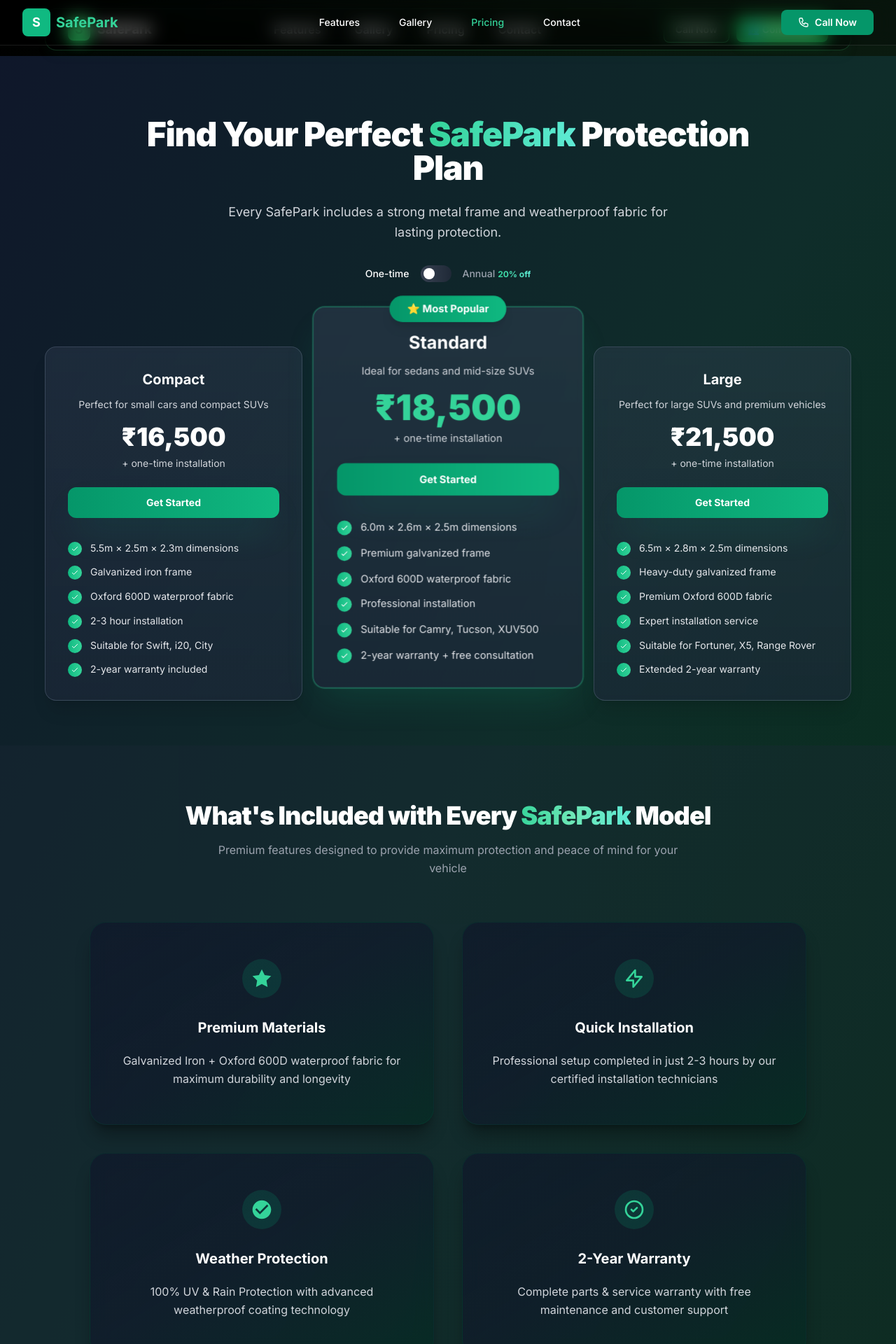
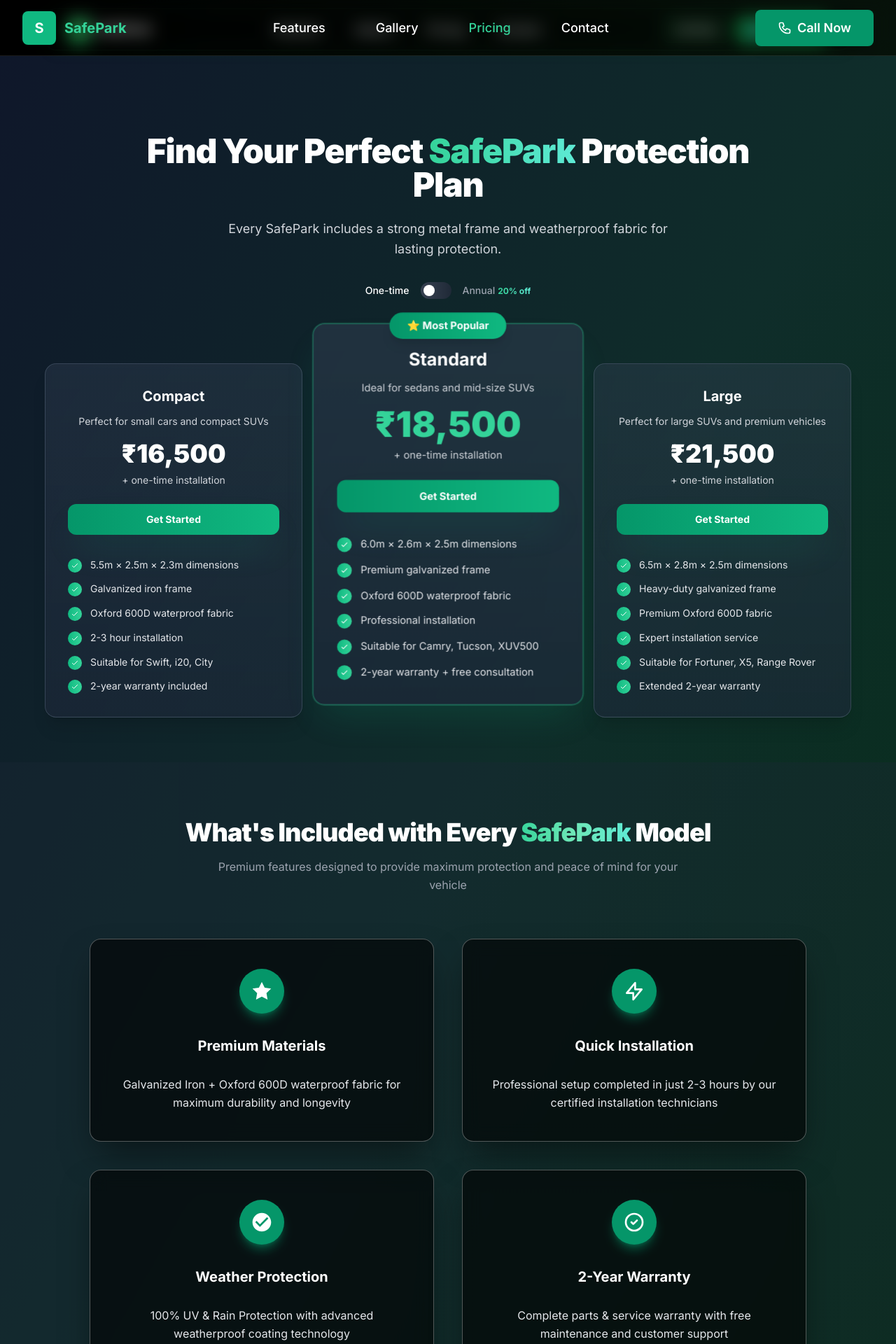
Before and after one commit to skillmates07-stack/safepark-website, a Next.js app: page /pricing in a window 1280 px wide. Shown: the top 1920 px of the page at 70% size. Built offline with nearby package versions, Linux system fonts and the light colour scheme.

Commit message:
Update page.tsx

```diff
--- a/src/app/pricing/page.tsx
+++ b/src/app/pricing/page.tsx
@@ -59,42 +59,42 @@ export default function PricingPage() {
   return (
     <div className="scroll-smooth bg-gradient-to-br from-[#0f172a] via-[#0f2d2a] to-[#052e16] min-h-screen">
 
-      {/* NAVBAR - MATCHING HOMEPAGE */}
-      <header className="fixed top-0 w-full z-50 bg-black/20 backdrop-blur-md border-b border-white/10">
-        <nav className="max-w-7xl mx-auto px-4 sm:px-6 lg:px-8">
-          <div className="flex items-center justify-between h-16">
+      {/* LARGER NAVBAR - MATCHING IMAGE */}
+      <header className="fixed top-0 w-full z-50 bg-black/30 backdrop-blur-md border-b border-white/10 h-20">
+        <nav className="max-w-7xl mx-auto px-8 h-full">
+          <div className="flex items-center justify-between h-full">
 
             {/* Logo */}
-            <div className="flex items-center space-x-2">
-              <div className="w-10 h-10 bg-emerald-500 rounded-lg flex items-center justify-center">
-                <span className="text-white font-bold text-lg">S</span>
+            <div className="flex items-center space-x-3">
+              <div className="w-12 h-12 bg-emerald-500 rounded-lg flex items-center justify-center">
+                <span className="text-white font-bold text-xl">S</span>
               </div>
               <span className="text-emerald-400 font-bold text-xl">SafePark</span>
             </div>
 
-            {/* Desktop Navigation */}
-            <div className="hidden md:flex md:items-center md:space-x-8">
-              <a href="/" className="text-white hover:text-emerald-400 px-3 py-2 rounded-md text-sm font-medium transition-colors">
+            {/* Desktop Navigation - Larger Font */}
+            <div className="hidden md:flex md:items-center md:space-x-12">
+              <a href="/" className="text-white hover:text-emerald-400 px-3 py-2 rounded-md text-lg font-medium transition-colors">
                 Features
               </a>
-              <a href="#gallery" className="text-white hover:text-emerald-400 px-3 py-2 rounded-md text-sm font-medium transition-colors">
+              <a href="#gallery" className="text-white hover:text-emerald-400 px-3 py-2 rounded-md text-lg font-medium transition-colors">
                 Gallery
               </a>
-              <a href="/pricing" className="text-emerald-400 px-3 py-2 rounded-md text-sm font-medium">
+              <a href="/pricing" className="text-emerald-400 px-3 py-2 rounded-md text-lg font-medium">
                 Pricing
               </a>
-              <a href="#contact" className="text-white hover:text-emerald-400 px-3 py-2 rounded-md text-sm font-medium transition-colors">
+              <a href="#contact" className="text-white hover:text-emerald-400 px-3 py-2 rounded-md text-lg font-medium transition-colors">
                 Contact
               </a>
             </div>
 
-            {/* Call Now Button */}
+            {/* Larger Call Now Button */}
             <div className="flex items-center">
               <a
                 href="tel:+919600840058"
-                className="bg-emerald-600 hover:bg-emerald-500 text-white px-6 py-2 rounded-lg text-sm font-semibold transition-colors inline-flex items-center gap-2"
+                className="bg-emerald-600 hover:bg-emerald-500 text-white px-8 py-3 rounded-lg text-lg font-semibold transition-colors inline-flex items-center gap-2 shadow-lg"
               >
-                <svg className="w-4 h-4" fill="none" stroke="currentColor" viewBox="0 0 24 24">
+                <svg className="w-5 h-5" fill="none" stroke="currentColor" viewBox="0 0 24 24">
                   <path strokeLinecap="round" strokeLinejoin="round" strokeWidth="2" d="M3 5a2 2 0 012-2h3.28a1 1 0 01.948.684l1.498 4.493a1 1 0 01-.502 1.21l-2.257 1.13a11.042 11.042 0 005.516 5.516l1.13-2.257a1 1 0 011.21-.502l4.493 1.498a1 1 0 01.684.949V19a2 2 0 01-2 2h-1C9.716 21 3 14.284 3 6V5z" />
                 </svg>
                 Call Now
@@ -105,10 +105,10 @@ export default function PricingPage() {
       </header>
 
       {/* MAIN CONTENT */}
-      <main className="pt-[64px]">
+      <main className="pt-20">
 
         {/* HERO SECTION */}
-        <section className="pt-6 pb-10 px-4 lg:px-8">
+        <section className="pt-8 pb-10 px-4 lg:px-8">
           <div className="max-w-4xl mx-auto text-center">
             <h1 className="text-4xl lg:text-5xl font-black mb-6 leading-tight tracking-tight">
               <span className="text-white">Find Your Perfect</span>{' '}
@@ -214,7 +214,7 @@ export default function PricingPage() {
           </div>
         </section>
 
-        {/* IMPROVED FEATURES SECTION - NO "MOST POPULAR FEATURE" BADGE */}
+        {/* MUCH MORE VISIBLE FEATURE CARDS */}
         <section className="px-4 lg:px-8 py-20 bg-slate-800/30 relative overflow-hidden">
           <div className="max-w-5xl mx-auto relative z-10">
             <h2 className="text-3xl lg:text-4xl font-black text-white mb-4 text-center tracking-tight">
@@ -225,64 +225,64 @@ export default function PricingPage() {
               Premium features designed to provide maximum protection and peace of mind for your vehicle
             </p>
 
-            {/* IMPROVED FEATURE CARDS */}
+            {/* MUCH MORE VISIBLE FEATURE CARDS */}
             <div className="grid grid-cols-1 md:grid-cols-2 gap-10">
 
               {/* Premium Materials */}
-              <div className="group h-[290px] p-10 rounded-3xl border border-emerald-900/30 bg-gradient-to-br from-slate-900/70 via-slate-900/60 to-emerald-950/60 shadow-xl shadow-black/30 backdrop-blur-md transition-all hover:scale-[1.03] hover:shadow-emerald-400/20 hover:border-emerald-400/20">
-                <div className="flex flex-col items-center justify-center gap-3 h-full">
-                  <span className="inline-flex items-center justify-center w-14 h-14 rounded-full bg-emerald-600/20 mb-4 group-hover:bg-emerald-400/30 transition-all">
-                    <svg className="w-8 h-8 text-emerald-400" fill="currentColor" viewBox="0 0 24 24">
+              <div className="group h-[290px] p-10 rounded-2xl border border-white/30 bg-black/60 backdrop-blur-md shadow-2xl shadow-black/50 transition-all duration-300 hover:bg-black/80 hover:border-emerald-400/50 hover:shadow-emerald-400/20 hover:scale-[1.03]">
+                <div className="flex flex-col items-center justify-center gap-4 h-full">
+                  <div className="w-16 h-16 rounded-full bg-emerald-600 shadow-lg shadow-emerald-600/50 flex items-center justify-center mb-4 group-hover:bg-emerald-500 transition-all">
+                    <svg className="w-8 h-8 text-white" fill="currentColor" viewBox="0 0 24 24">
                       <path d="M12 2l3.09 6.26L22 9.27l-5 4.87 1.18 6.88L12 17.77l-6.18 3.25L7 14.14 2 9.27l6.91-1.01L12 2z"/>
                     </svg>
-                  </span>
-                  <h3 className="text-xl font-bold text-white mb-2 text-center">Premium Materials</h3>
-                  <p className="text-gray-300 text-center leading-relaxed">
+                  </div>
+                  <h3 className="text-xl font-bold text-white mb-3 text-center">Premium Materials</h3>
+                  <p className="text-gray-200 text-center leading-relaxed">
                     Galvanized Iron + Oxford 600D waterproof fabric for maximum durability and longevity
                   </p>
                 </div>
               </div>
 
               {/* Quick Installation */}
-              <div className="group h-[290px] p-10 rounded-3xl border border-emerald-900/30 bg-gradient-to-br from-slate-900/70 via-slate-900/60 to-emerald-950/60 shadow-xl shadow-black/30 backdrop-blur-md transition-all hover:scale-[1.03] hover:shadow-emerald-400/20 hover:border-emerald-400/20">
-                <div className="flex flex-col items-center justify-center gap-3 h-full">
-                  <span className="inline-flex items-center justify-center w-14 h-14 rounded-full bg-emerald-600/20 mb-4 group-hover:bg-emerald-400/30 transition-all">
-                    <svg className="w-8 h-8 text-emerald-400" fill="none" stroke="currentColor" viewBox="0 0 24 24" strokeWidth="2">
+              <div className="group h-[290px] p-10 rounded-2xl border border-white/30 bg-black/60 backdrop-blur-md shadow-2xl shadow-black/50 transition-all duration-300 hover:bg-black/80 hover:border-emerald-400/50 hover:shadow-emerald-400/20 hover:scale-[1.03]">
+                <div className="flex flex-col items-center justify-center gap-4 h-full">
+                  <div className="w-16 h-16 rounded-full bg-emerald-600 shadow-lg shadow-emerald-600/50 flex items-center justify-center mb-4 group-hover:bg-emerald-500 transition-all">
+                    <svg className="w-8 h-8 text-white" fill="none" stroke="currentColor" viewBox="0 0 24 24" strokeWidth="2">
                       <path strokeLinecap="round" strokeLinejoin="round" d="M13 10V3L4 14h7v7l9-11h-7z" />
                     </svg>
-                  </span>
-                  <h3 className="text-xl font-bold text-white mb-2 text-center">Quick Installation</h3>
-                  <p className="text-gray-300 text-center leading-relaxed">
+                  </div>
+                  <h3 className="text-xl font-bold text-white mb-3 text-center">Quick Installation</h3>
+                  <p className="text-gray-200 text-center leading-relaxed">
                     Professional setup completed in just 2-3 hours by our certified installation technicians
                   </p>
                 </div>
               </div>
 
               {/* Weather Protection */}
-              <div className="group h-[290px] p-10 rounded-3xl border border-emerald-900/30 bg-gradient-to-br from-slate-900/70 via-slate-900/60 to-emerald-950/60 shadow-xl shadow-black/30 backdrop-blur-md transition-all hover:scale-[1.03] hover:shadow-emerald-400/20 hover:border-emerald-400/20">
-                <div className="flex flex-col items-center justify-center gap-3 h-full">
-                  <span className="inline-flex items-center justify-center w-14 h-14 rounded-full bg-emerald-600/20 mb-4 group-hover:bg-emerald-400/30 transition-all">
-                    <svg className="w-8 h-8 text-emerald-400" fill="currentColor" viewBox="0 0 24 24">
+              <div className="group h-[290px] p-10 rounded-2xl border border-white/30 bg-black/60 backdrop-blur-md shadow-2xl shadow-black/50 transition-all duration-300 hover:bg-black/80 hover:border-emerald-400/50 hover:shadow-emerald-400/20 hover:scale-[1.03]">
+                <div className="flex flex-col items-center justify-center gap-4 h-full">
+                  <div className="w-16 h-16 rounded-full bg-emerald-600 shadow-lg shadow-emerald-600/50 flex items-center justify-center mb-4 group-hover:bg-emerald-500 transition-all">
+                    <svg className="w-8 h-8 text-white" fill="currentColor" viewBox="0 0 24 24">
                       <path d="M12 2C6.48 2 2 6.48 2 12s4.48 10 10 10 10-4.48 10-10S17.52 2 12 2zm-2 15l-5-5 1.41-1.41L10 14.17l7.59-7.59L19 8l-9 9z"/>
                     </svg>
-                  </span>
-                  <h3 className="text-xl font-bold text-white mb-2 text-center">Weather Protection</h3>
-                  <p className="text-gray-300 text-center leading-relaxed">
+                  </div>
+                  <h3 className="text-xl font-bold text-white mb-3 text-center">Weather Protection</h3>
+                  <p className="text-gray-200 text-center leading-relaxed">
                     100% UV & Rain Protection with advanced weatherproof coating technology
                   </p>
                 </div>
               </div>
 
               {/* 2-Year Warranty */}
-              <div className="group h-[290px] p-10 rounded-3xl border border-emerald-900/30 bg-gradient-to-br from-slate-900/70 via-slate-900/60 to-emerald-950/60 shadow-xl shadow-black/30 backdrop-blur-md transition-all hover:scale-[1.03] hover:shadow-emerald-400/20 hover:border-emerald-400/20">
-                <div className="flex flex-col items-center justify-center gap-3 h-full">
-                  <span className="inline-flex items-center justify-center w-14 h-14 rounded-full bg-emerald-600/20 mb-4 group-hover:bg-emerald-400/30 transition-all">
-                    <svg className="w-8 h-8 text-emerald-400" fill="none" stroke="currentColor" viewBox="0 0 24 24" strokeWidth="2">
+              <div className="group h-[290px] p-10 rounded-2xl border border-white/30 bg-black/60 backdrop-blur-md shadow-2xl shadow-black/50 transition-all duration-300 hover:bg-black/80 hover:border-emerald-400/50 hover:shadow-emerald-400/20 hover:scale-[1.03]">
+                <div className="flex flex-col items-center justify-center gap-4 h-full">
+                  <div className="w-16 h-16 rounded-full bg-emerald-600 shadow-lg shadow-emerald-600/50 flex items-center justify-center mb-4 group-hover:bg-emerald-500 transition-all">
+                    <svg className="w-8 h-8 text-white" fill="none" stroke="currentColor" viewBox="0 0 24 24" strokeWidth="2">
                       <path strokeLinecap="round" strokeLinejoin="round" d="M9 12l2 2 4-4m6 2a9 9 0 11-18 0 9 9 0 0118 0z" />
                     </svg>
-                  </span>
-                  <h3 className="text-xl font-bold text-white mb-2 text-center">2-Year Warranty</h3>
-                  <p className="text-gray-300 text-center leading-relaxed">
+                  </div>
+                  <h3 className="text-xl font-bold text-white mb-3 text-center">2-Year Warranty</h3>
+                  <p className="text-gray-200 text-center leading-relaxed">
                     Complete parts & service warranty with free maintenance and customer support
                   </p>
                 </div>
```
